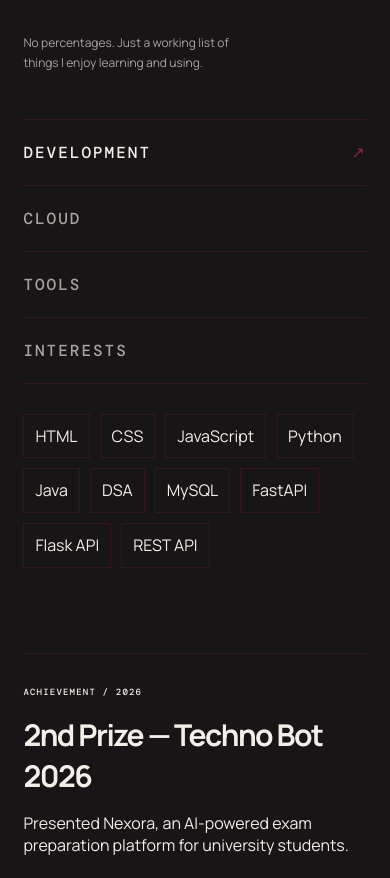
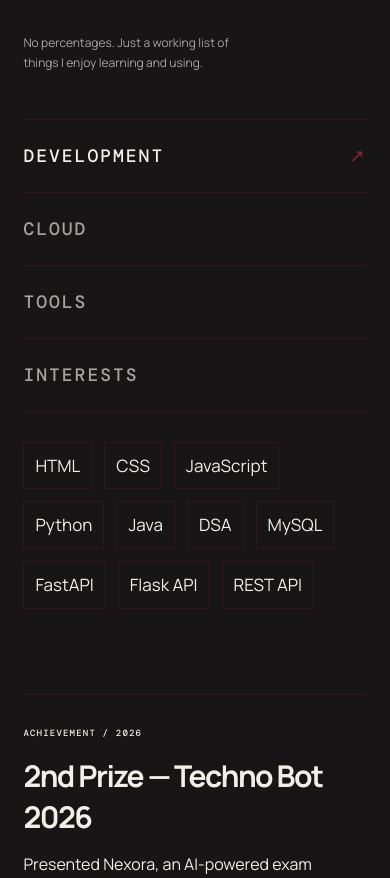
Before and after one commit to aishwaryaanbu843-arch/baby-portfolio, a React (Vite) app: page / in a window 390 px wide. Shown: the part 6849-7727 px from the top of the page. Built offline with nearby package versions, Linux system fonts and the light colour scheme.

Commit message:
Increase skills font size

```diff
--- a/src/styles.css
+++ b/src/styles.css
@@ -593,29 +593,33 @@ body,.site-shell{background:var(--charcoal);color:var(--cream)}
     animation: none !important;
   }
 }
-/* Mobile skills text sizing */
+/* Skills sizing */
+.skill-tabs button {
+  font-size: 18px !important;
+  letter-spacing: 2px !important;
+  padding: 24px 0 !important;
+}
+
+.skill-cloud span,
+.skill-cloud button,
+.skill-cloud a {
+  font-size: 18px !important;
+  line-height: 1.4 !important;
+}
+
+.skill-cloud {
+  gap: 12px !important;
+}
+
 @media (max-width: 600px) {
-
-  /* DEVELOPMENT / CLOUD / TOOLS / INTERESTS */
   .skill-tabs button {
-    font-size: 16px !important;
-    letter-spacing: 2px !important;
-    padding: 22px 0 !important;
+    font-size: 18px !important;
+    padding: 24px 0 !important;
   }
 
-  /* Items shown after clicking a category */
-  .skill-cloud span {
-    font-size: 16px !important;
-    line-height: 1.3 !important;
-  }
-
-  /* Skill items / tags */
-  .skill-cloud {
-    gap: 10px !important;
-  }
-
+  .skill-cloud span,
   .skill-cloud button,
   .skill-cloud a {
-    font-size: 16px !important;
+    font-size: 17px !important;
   }
 }
```
Also changed, not shown: 1 other file (tests, documents, lock files or other folders).
